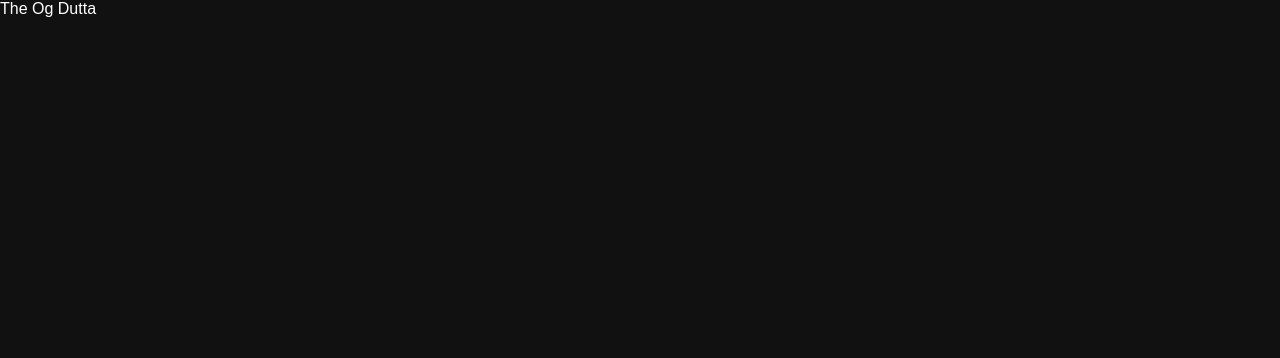
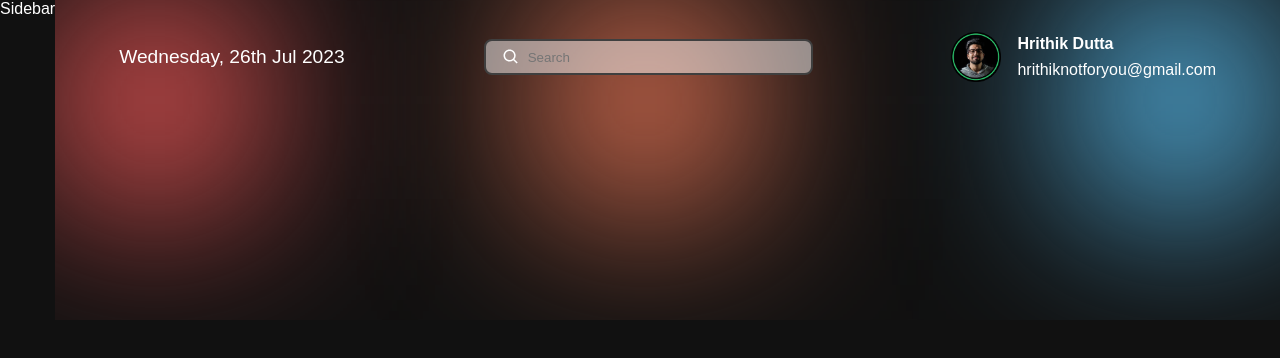
Before and after one commit to Hrithik0112/Quantum-Console, a React (Vite) app: page / in a window 1280 px wide. Shown: the top 358 px of the page. Built offline with nearby package versions, Linux system fonts and the light colour scheme.

Commit message:
Layout component created

```diff
--- a/src/App.jsx
+++ b/src/App.jsx
@@ -1,5 +1,19 @@
+import { BrowserRouter, Routes, Route } from "react-router-dom";
+import Dashboard from "./pages/Dashboard/Dashboard";
+import Layout from "../src/components/Layout/Layout";
+
 const App = () => {
-  return <div id="dashboard">The Og Dutta</div>;
+  return (
+    <div id="dashboard">
+      <BrowserRouter>
+        <Routes>
+          <Route path="/" element={<Layout />}>
+            <Route path="dashboard" element={<Dashboard />} />
+          </Route>
+        </Routes>
+      </BrowserRouter>
+    </div>
+  );
 };
 
 export default App;
--- /dev/null
+++ b/src/components/Layout/Layout.jsx
@@ -0,0 +1,36 @@
+import moment from "moment/moment";
+import css from "./Layout.module.css";
+import { BiSearch } from "react-icons/bi";
+
+const Layout = () => {
+  return (
+    <div className={css.container}>
+      <div>Sidebar</div>
+      <div className={css.dashboard}>
+        <div className={css.topBaseGradients}>
+          <div className="gradient-red"></div>
+          <div className="gradient-orange"></div>
+          <div className="gradient-blue"></div>
+        </div>
+        <div className={css.header}>
+          <span>{moment().format("dddd, Do MMM YYYY")}</span>
+
+          <div className={css.searchBar}>
+            <BiSearch size={20} />
+            <input type="text" placeholder="Search" />
+          </div>
+
+          <div className={css.profile}>
+            <img src="./profile.png" alt="profile image" />
+            <div className={css.details}>
+              <span>Hrithik Dutta</span>
+              <span> hrithiknotforyou@gmail.com</span>
+            </div>
+          </div>
+        </div>
+      </div>
+    </div>
+  );
+};
+
+export default Layout;
--- /dev/null
+++ b/src/components/Layout/Layout.module.css
@@ -0,0 +1,90 @@
+.container {
+  display: flex;
+}
+
+.dashboard {
+  position: relative;
+  width: 100%;
+  z-index: 0;
+}
+
+.topBaseGradients {
+  position: absolute;
+  top: 0;
+  left: 0;
+  right: 0;
+  height: 20rem;
+  overflow: hidden;
+  z-index: -1;
+}
+
+.topBaseGradients > :nth-child(2) {
+  left: 40%;
+}
+.topBaseGradients > :nth-child(3) {
+  right: 0;
+}
+.header {
+  display: flex;
+  padding: 2rem 4rem;
+  align-items: center;
+  justify-content: space-between;
+}
+.header > :nth-child(1) {
+  font-size: 1.2rem;
+}
+.searchBar {
+  background-color: rgba(255, 255, 255, 0.496);
+  width: 30%;
+  max-width: 25rem;
+  padding: 1rem 1rem;
+  border-radius: 8px;
+  height: 2rem;
+  display: flex;
+  align-items: center;
+  border: 2px solid rgb(63, 63, 63);
+  justify-content: center;
+  gap: 8px;
+}
+
+.searchBar > input {
+  background: transparent;
+  color: white;
+  outline: none;
+  border: none;
+  padding: 0;
+  width: 100%;
+}
+.profile {
+  display: flex;
+  gap: 1rem;
+  align-items: center;
+  justify-content: center;
+}
+
+.profile > img {
+  height: 50px;
+  width: 50px;
+}
+.details {
+  display: flex;
+  flex-direction: column;
+  gap: 0.5rem;
+}
+
+.details > :nth-child(1) {
+  font-size: 1rem;
+  font-weight: bold;
+}
+.content {
+  margin: auto;
+  display: flex;
+  height: 100%;
+  /* align-items: center; */
+  /* uncomment the aic, and make mt -4rem */
+  margin-top: 4rem;
+}
+.content > div {
+  width: 100%;
+  min-width: 75vh;
+}
--- /dev/null
+++ b/src/pages/Dashboard/Dashboard.jsx
@@ -0,0 +1,7 @@
+import css from "./Dashboard.module.css";
+
+const Dashboard = () => {
+  return <div>Dashboard</div>;
+};
+
+export default Dashboard;
```
Also changed, not shown: src/pages/Dashboard/Dashboard.module.css (added).
